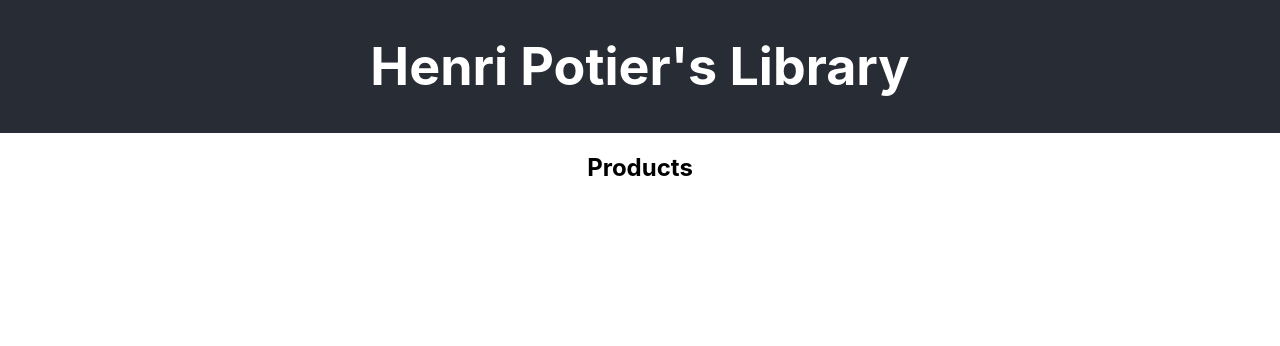
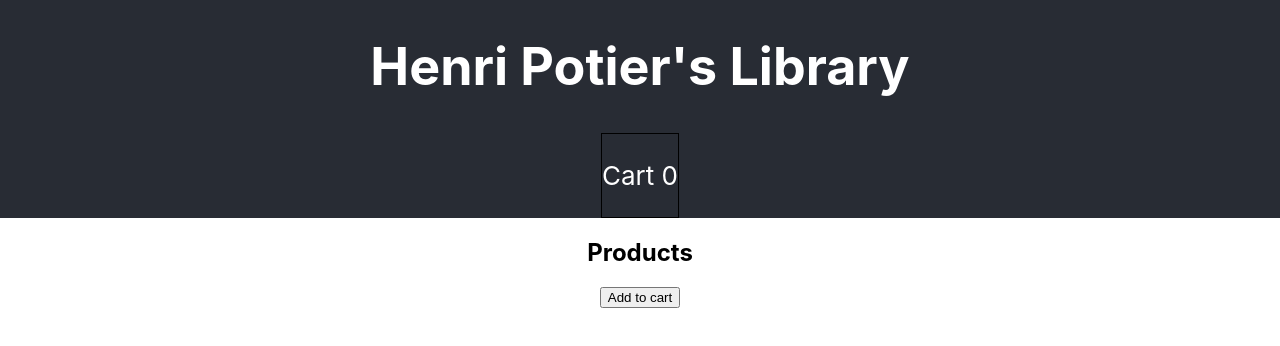
Before and after one commit to stefancova/HenriPotier-React, a React (Create React App) app: page / in a window 1280 px wide. Shown: the top 346 px of the page. Built offline with nearby package versions, Linux system fonts and the light colour scheme.

Commit message:
add Context

```diff
--- /dev/null
+++ b/src/AppProvider.js
@@ -0,0 +1,25 @@
+import React, { useState } from "react";
+import MainContext from "./context/MainContext";
+
+const AppProvider = props => {
+  // State cart
+  const [cart, setCart] = useState(0);
+
+  const updateCart = value => setCart(cart + value);
+
+  // Données partagées du context
+  const initialValue = {
+    cart: cart,
+    updateCart
+  };
+
+  return (
+    <>
+      <MainContext.Provider displayName="Main Context" value={initialValue}>
+        {props.children}
+      </MainContext.Provider>
+    </>
+  );
+};
+
+export default AppProvider;
--- a/src/components/Header.jsx
+++ b/src/components/Header.jsx
@@ -1,9 +1,11 @@
 import React from "react";
+import MiniCart from "./MiniCart";
 
 const Header = () => {
   return (
     <header className="App-header">
       <h1>Henri Potier's Library</h1>
+      <MiniCart />
     </header>
   );
 };
--- /dev/null
+++ b/src/components/MiniCart.jsx
@@ -0,0 +1,13 @@
+import React, { useContext } from "react";
+import MainContext from "../context/MainContext";
+
+const MiniCart = () => {
+  const mainContext = useContext(MainContext);
+
+  return (
+    <div style={{ border: "1px solid black" }}>
+      <p>Cart {mainContext.cart}</p>
+    </div>
+  );
+};
+export default MiniCart;
--- a/src/components/Products.jsx
+++ b/src/components/Products.jsx
@@ -1,9 +1,11 @@
-import React from "react";
-
+import React, { useContext } from "react";
+import MainContext from "../context/MainContext";
 const Products = () => {
+  const context = useContext(MainContext);
   return (
     <section>
       <h1>Products</h1>
+      <button onClick={e => context.updateCart(1)}>Add to cart</button>
     </section>
   );
 };
--- /dev/null
+++ b/src/context/MainContext.jsx
@@ -0,0 +1,7 @@
+import { createContext } from "react";
+
+const MainContext = createContext();
+
+export default MainContext;
+//mainContext.Provider
+//mainContext.Consumer
```
Also changed, not shown: src/App.js (+5 -2 lines).
